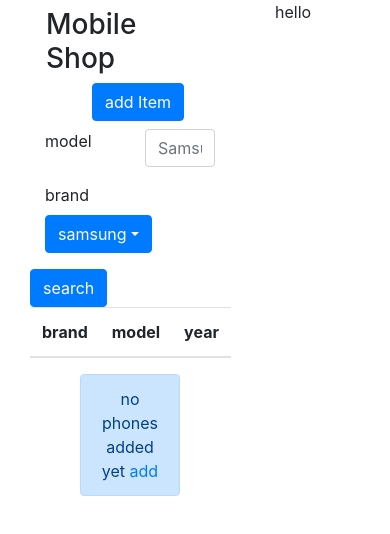
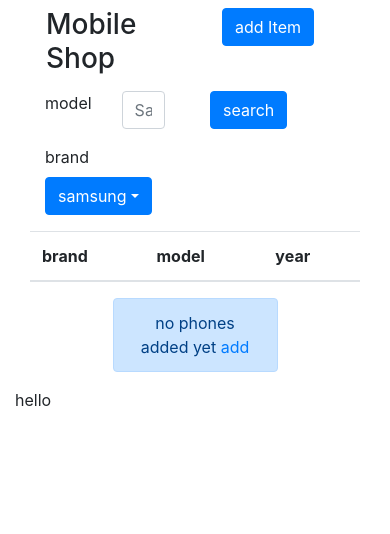
Before and after one commit to Abdelhamied200/mobileShop, a React (Create React App) app: page / in a window 390 px wide. Shown: the top 534 px of the page. Built offline with nearby package versions, Linux system fonts and the light colour scheme.

Commit message:
home responsive

```diff
--- a/src/pages/home/index.jsx
+++ b/src/pages/home/index.jsx
@@ -9,12 +9,12 @@ const Home = (props) => {
       <div className="home">
         <div className="container">
           <div className="row">
-            <div className="col-8">
+            <div className="col-lg-8 col-md-12">
               <Navbar />
               <SearchForm />
               <Table heads={["brand", "model", "year"]}></Table>
             </div>
-            <div className="col-4">hello</div>
+            <div className="col-lg-4 col-md-12">hello</div>
           </div>
         </div>
       </div>
```
